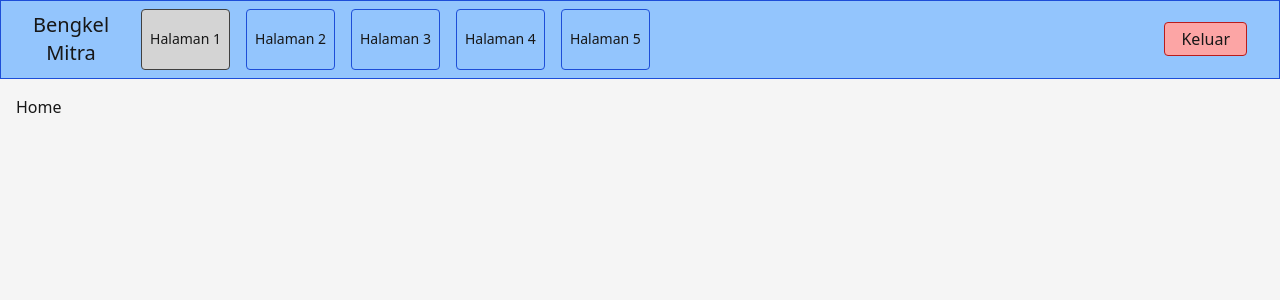
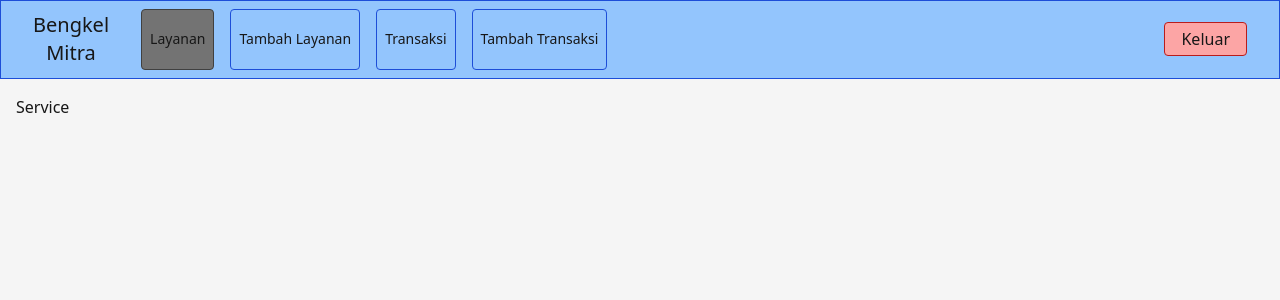
Before and after one commit to GilbyKoloay/Bengkel-Mitra, a React (Create React App) app in the folder FrontEnd/: page /service in a window 1280 px wide. Before the commit this address led to /home. Shown: the top 300 px of the page. Built offline with nearby package versions, Linux system fonts and the light colour scheme; no server answers; sample sign-in values are in the browser's storage.

Commit message:
add navigation for all pages (service, serviceForm, transaction, transactionForm)

```diff
--- a/FrontEnd/src/App.jsx
+++ b/FrontEnd/src/App.jsx
@@ -2,7 +2,14 @@ import { useSelector } from 'react-redux';
 import { Routes, Route, Navigate } from 'react-router-dom';
 
 import { Nav } from './components';
-import { Login, Home } from './pages';
+import {
+  Login,
+  Home,
+  Service,
+  ServiceForm,
+  Transaction,
+  TransactionForm
+} from './pages';
 
 
 
@@ -22,6 +29,10 @@ export default function App() {
       ) : (
         <Routes>
           <Route path='/home' element={<Home />} />
+          <Route path='/service' element={<Service />} />
+          <Route path='/service-form/:formType' element={<ServiceForm />} />
+          <Route path='/transaction' element={<Transaction />} />
+          <Route path='/transaction-form/:formType' element={<TransactionForm />} />
           <Route path='*' element={<Navigate to='/home' />} />
         </Routes>
       )}
--- a/FrontEnd/src/components/Nav/index.jsx
+++ b/FrontEnd/src/components/Nav/index.jsx
@@ -1,12 +1,32 @@
 import { useDispatch } from 'react-redux';
+import { useNavigate, useLocation } from 'react-router-dom';
 
 import { Button, Select } from '../';
 import { clear_token } from '../../redux/_token';
 
 
 
+const PageButton = ({ label, URL }) => {
+  const navigate = useNavigate();
+  const location = useLocation();
+
+
+
+  return (
+    <Button
+      label={label}
+      onClick={() => navigate(URL)}
+      color='blue'
+      disabled={location.pathname === URL}
+    />
+  );
+};
+
+
+
 export default function Nav() {
   const dispatch = useDispatch();
+  const navigate = useNavigate();
 
 
 
@@ -21,23 +41,22 @@ export default function Nav() {
         <div className='md:hidden h-full w-full py-2'>
           <Select
             className='h-full w-full'
+            onChange={value => navigate(value)}
             options={[
-              ['1', 'Halaman 1'],
-              ['2', 'Halaman 2'],
-              ['3', 'Halaman 3'],
-              ['4', 'Halaman 4'],
-              ['5', 'Halaman 5']
+              ['/service', 'Layanan'],
+              ['/service-form/create', 'Tambah Layanan'],
+              ['/transaction', 'Transaksi'],
+              ['/transaction-form/create', 'Tambah Transaksi']
             ]}
             size='lg'
             color='blue'
           />
         </div>
         <div className='hidden md:flex h-full w-full py-2 gap-4'>
-          <Button label='Halaman 1' color='neutral' />
-          <Button label='Halaman 2' color='blue' />
-          <Button label='Halaman 3' color='blue' />
-          <Button label='Halaman 4' color='blue' />
-          <Button label='Halaman 5' color='blue' />
+          <PageButton label='Layanan' URL='/service' />
+          <PageButton label='Tambah Layanan' URL='/service-form/create' />
+          <PageButton label='Transaksi' URL='/transaction' />
+          <PageButton label='Tambah Transaksi' URL='/transaction-form/create' />
         </div>
       </div>
 
--- /dev/null
+++ b/FrontEnd/src/pages/Service/index.jsx
@@ -0,0 +1,7 @@
+export default function Service() {
+  return (
+    <main>
+      Service
+    </main>
+  );
+};
--- /dev/null
+++ b/FrontEnd/src/pages/ServiceForm/index.jsx
@@ -0,0 +1,7 @@
+export default function ServiceForm() {
+  return (
+    <main>
+      ServiceForm
+    </main>
+  );
+};
--- /dev/null
+++ b/FrontEnd/src/pages/Transaction/index.jsx
@@ -0,0 +1,7 @@
+export default function Transaction() {
+  return (
+    <main>
+      Transaction
+    </main>
+  );
+};
--- /dev/null
+++ b/FrontEnd/src/pages/TransactionForm/index.jsx
@@ -0,0 +1,7 @@
+export default function TransactionForm() {
+  return (
+    <main>
+      TransactionForm
+    </main>
+  );
+};
--- a/FrontEnd/src/pages/index.js
+++ b/FrontEnd/src/pages/index.js
@@ -2,7 +2,18 @@
 
 import Login from './Login';
 import Home from './Home';
+import Service from './Service';
+import ServiceForm from './ServiceForm';
+import Transaction from './Transaction';
+import TransactionForm from './TransactionForm';
 
 
 
-export { Login, Home };
+export {
+  Login,
+  Home,
+  Service,
+  ServiceForm,
+  Transaction,
+  TransactionForm
+};
```
